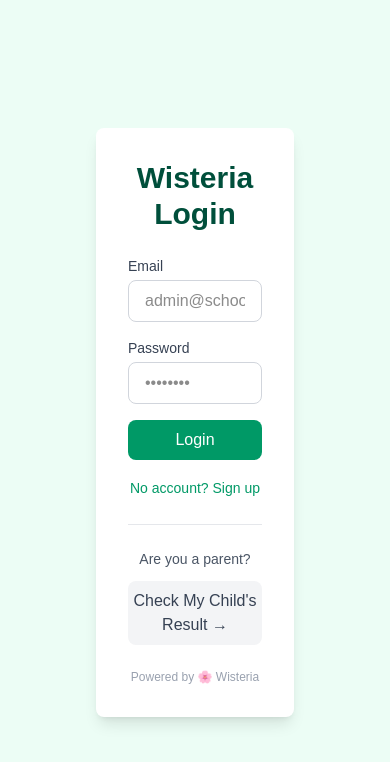
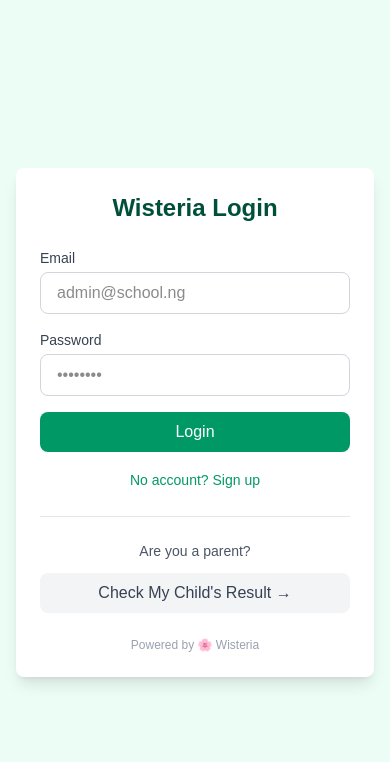
Before and after one commit to webdevomr/wisteria-mvp, a Next.js app: page /login in a window 390 px wide. Shown: the top 762 px of the page. Built offline with nearby package versions, Linux system fonts and the light colour scheme; no server answers.

Commit message:
Fix: Add validation to login form

```diff
--- a/app/login/page.tsx
+++ b/app/login/page.tsx
@@ -13,6 +13,13 @@
 
   const handleLogin = async (e: React.FormEvent) => {
     e.preventDefault()
+
+    // Validation: Ensure fields are not empty
+    if (!email || !password) {
+      setError('Please enter both email and password')
+      return
+    }
+
     setLoading(true)
     setError('')
 
@@ -31,6 +38,12 @@
 
   const handleSignUp = async (e: React.FormEvent) => {
     e.preventDefault()
+
+    if (!email || !password) {
+      setError('Please enter both email and password')
+      return
+    }
+
     setLoading(true)
     setError('')
 
@@ -49,9 +62,9 @@
   }
 
   return (
-    <main className="flex min-h-screen flex-col items-center justify-center p-24 bg-emerald-50">
-      <div className="w-full max-w-md bg-white p-8 rounded-lg shadow-lg">
-        <h1 className="text-3xl font-bold text-emerald-900 mb-6 text-center">
+    <main className="flex min-h-screen flex-col items-center justify-center p-4 md:p-24 bg-emerald-50">
+      <div className="w-full max-w-md bg-white p-6 md:p-8 rounded-lg shadow-lg">
+        <h1 className="text-2xl md:text-3xl font-bold text-emerald-900 mb-6 text-center">
           Wisteria Login
         </h1>
 
@@ -102,7 +115,8 @@
         <div className="mt-4 text-center">
           <button
             onClick={handleSignUp}
-            className="text-sm text-emerald-600 hover:underline"
+            disabled={loading}
+            className="text-sm text-emerald-600 hover:underline disabled:opacity-50"
           >
             No account? Sign up
           </button>
```
